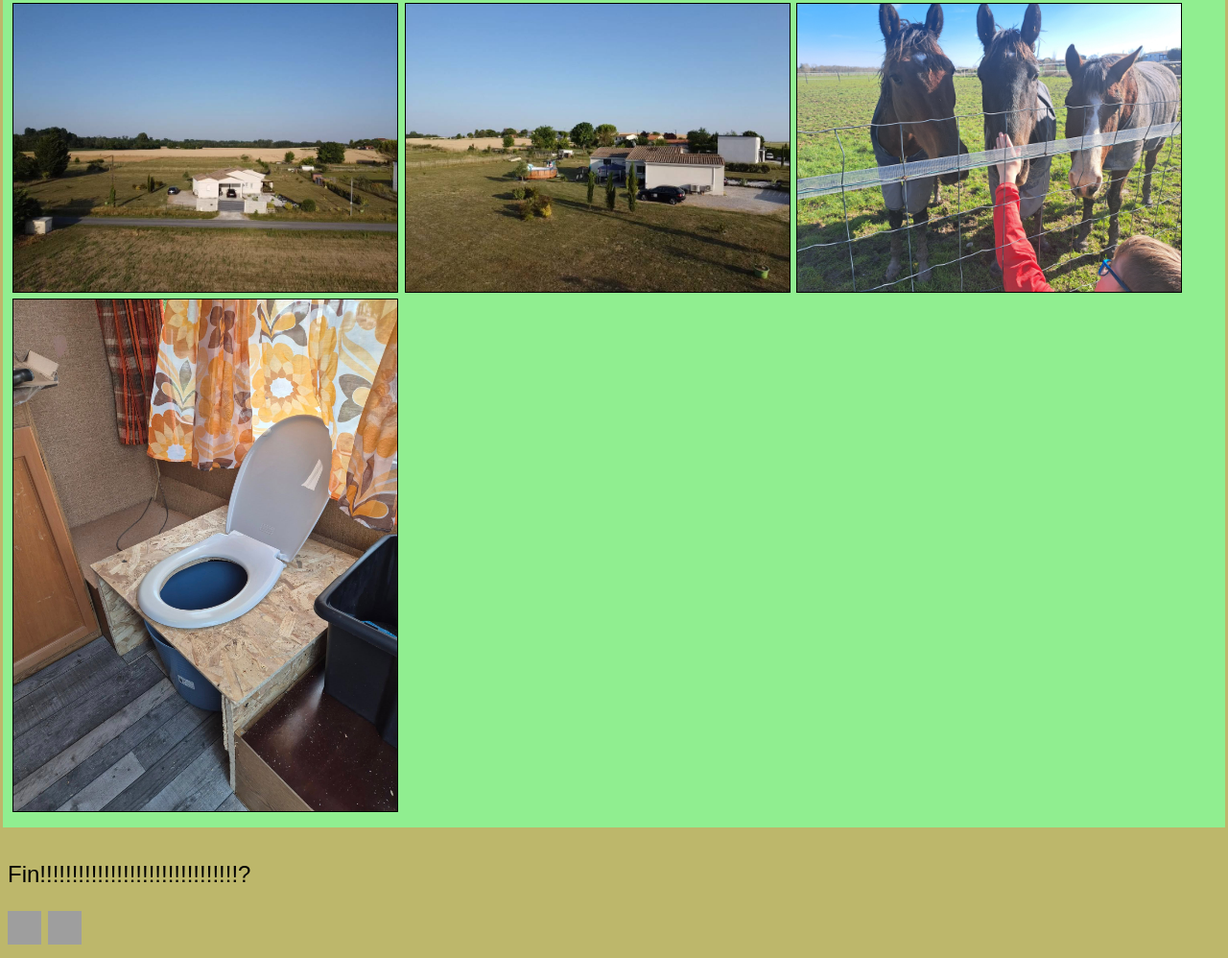
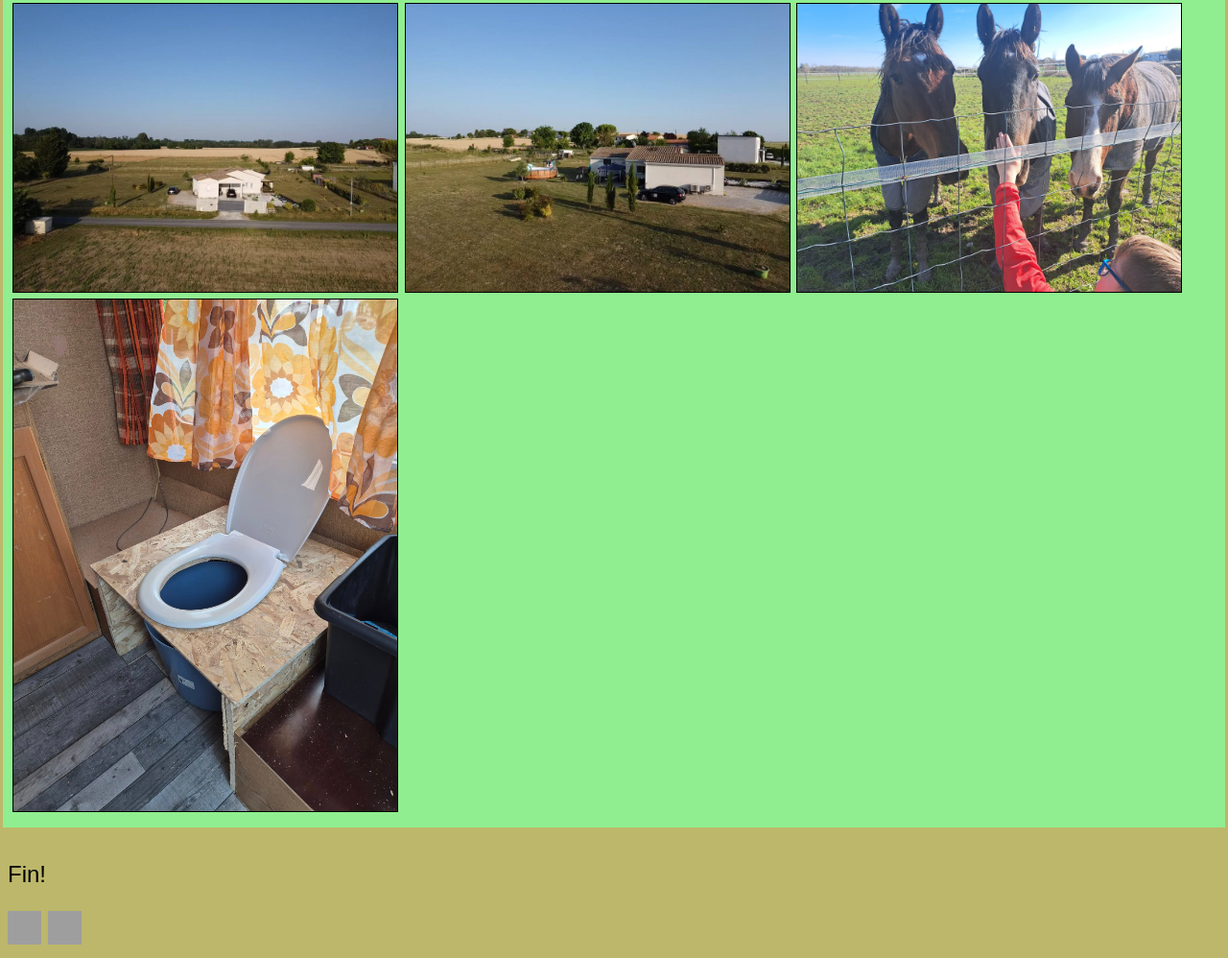
Before and after one commit to Rastraipe/Happy-Van-17, a plain HTML site: page index.html in a window 1280 px wide. Shown: the part 785-1783 px from the top of the page at 96% size. Drawn offline with Linux system fonts and the light colour scheme; grey boxes are pictures that could not be loaded.

Commit message:
Mise à jour index.html

```diff
--- a/index.html
+++ b/index.html
@@ -30,7 +30,7 @@
         <img src="8.image.jpg" alt="">
     </section>
     <footer>
-        <p>Fin!!!!!!!!!!!!!!!!!!!!!!!!!!!!!!!?</p><a href="https://www.facebook.com/profile.php?id=61579106468802" title="facebook Happy Van 17"
+        <p>Fin!</p><a href="https://www.facebook.com/profile.php?id=61579106468802" title="facebook Happy Van 17"
             target="_blank">
             <img src="https://www.facebook.com/images/fb_icon_325x325.png" width="35" height="35"></a>
         <a href="https://www.instagram.com" title="Instagram Happy Van 17" target="_blank">
```
